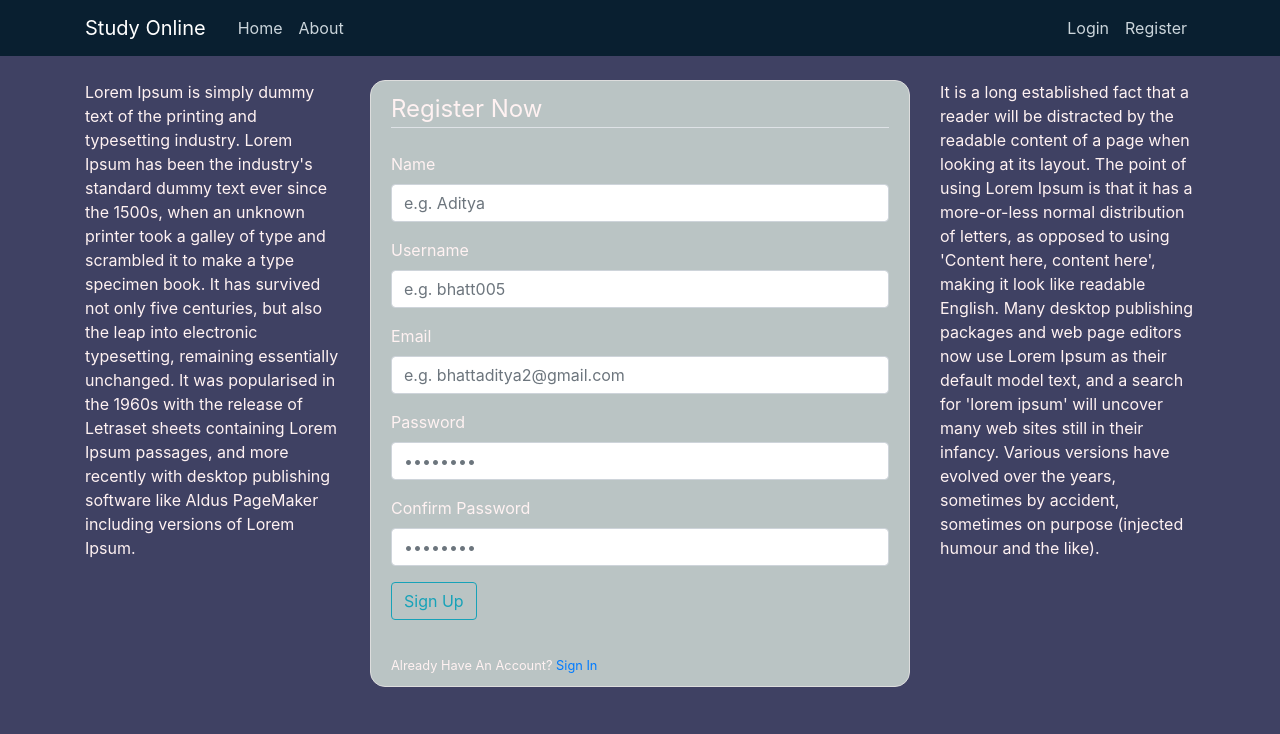
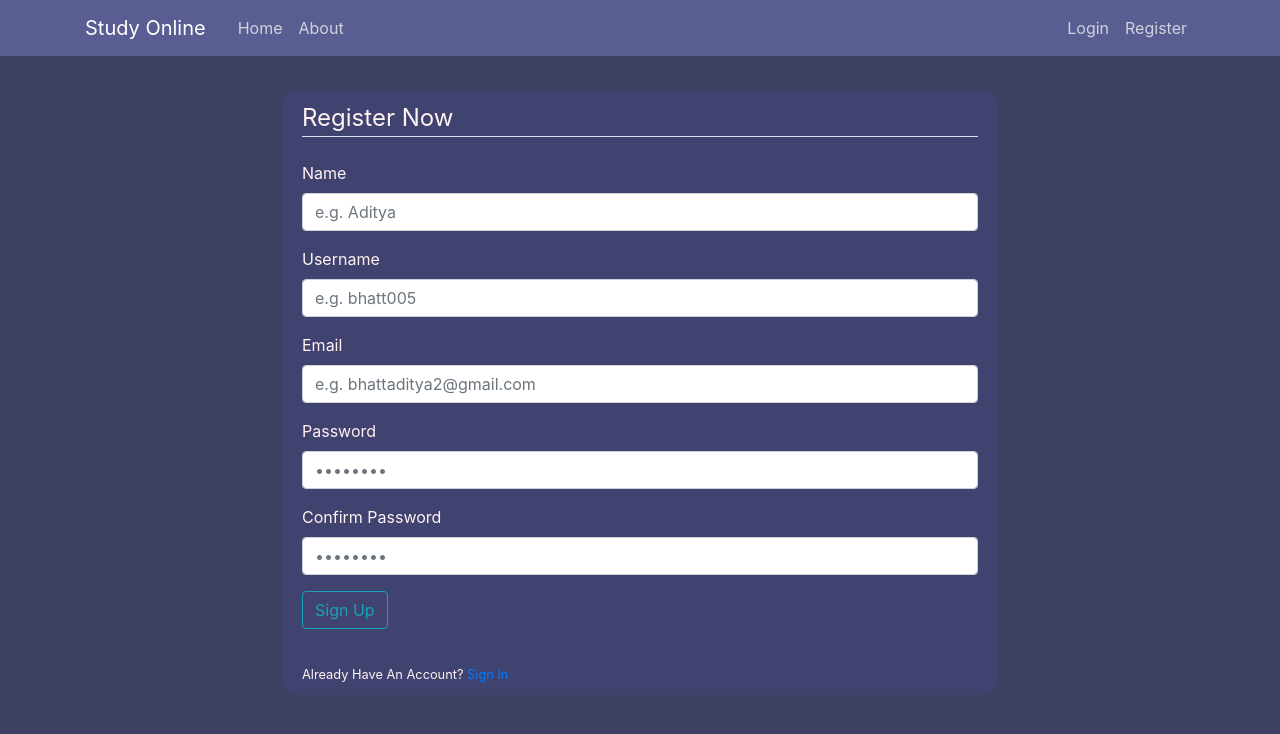
Before and after one commit to bhattaditya/StudyOnline, a Flask app: page /register in a window 1280 px wide. Shown: the top 734 px of the page. Run offline with Flask 2, Linux system fonts and the light colour scheme; some libraries are stand-ins or nearby versions.

Commit message:
changed layout and added 2 more blocks i.e left, right

```diff
--- a/studyonline/routes.py
+++ b/studyonline/routes.py
@@ -24,7 +24,7 @@ def home():
     """
     Home Page/ Landing Page
     """
-    rooms = Room.query.all()
+    rooms = Room.query.order_by(Room.date_created.desc()).all()
     return render_template('home.html', title='Home', rooms=rooms)
 
 @app.route('/about')
@@ -75,6 +75,7 @@ def logout():
     """
 
     logout_user()
+    flash('Logged out! see you next time.', 'success')
     return redirect(url_for('home'))
 
 @app.route('/register', methods=['GET','POST'])
@@ -173,4 +174,11 @@ def create_room():
 def profile(username):
     user = User.query.filter_by(username=username).first()
     # print(user)
+    # join()
     return render_template('profile.html', user=user)
+
+
+# def join():
+#     for room in current_user.rooms:
+#         print(room.id)
+        # can't join as room is created by that user itself.
--- a/studyonline/static/css/main.css
+++ b/studyonline/static/css/main.css
@@ -4,8 +4,8 @@ body {
   margin-top: 5rem;
 }
 
-.bg-steel {
-  background-color: #091f30;
+.navbar-color {
+  background:  #5a5d91;
 }
 
 .site-header .navbar-nav .nav-link {
@@ -21,16 +21,14 @@ body {
 }
 
 .content-section {
-  background: #bac4c4;
+  background: #404370;
   padding: 10px 20px;
-  border: 1px solid #dddddd;
   border-radius: 15px;
   margin-bottom: 20px;
 }
 
 .article-title {
-  color: #444444;
-
+  color: #f0eeee;
 }
 
 .article-title:hover {
@@ -48,7 +46,6 @@ body {
 .article-metadata {
   padding-bottom: 10px;
 }
-
 
 .account-img {
   height: 125px;
@@ -70,3 +67,29 @@ body {
 .article-date{
   text-align: right;
 }
+
+button{
+  background-color: #a4a8f0;
+  border-radius: 5px;
+}
+
+.new-container{
+  display: grid;
+  grid-template-columns: 1fr 3fr 1fr;
+  padding: 10px;
+}
+
+.topics-covered, .main-content, .not-sure {
+  padding: 0 20px 0 20px;
+}
+
+@media screen and (max-width: 650px) {
+  .topics-covered,
+  .not-sure {
+    display: none;
+  }
+  .new-container{
+    grid-template-columns: 100%;
+    min-width: 400px;
+  }
+}
--- /dev/null
+++ b/studyonline/static/js/main.js
@@ -0,0 +1,9 @@
+function changeColor(color) {
+    document.getElementById("demo").style.background = color;
+    document.getElementById("demo").innerHTML = "Joined!";
+    membersIncrease()
+}
+function membersIncrease() {
+    current_value = document.getElementById("demo1").nodeValue
+    document.getElementById("demo1").innerHTML = current_value+1;
+}
--- a/studyonline/templates/layout.html
+++ b/studyonline/templates/layout.html
@@ -8,6 +8,7 @@
     <!-- Bootstrap CSS -->
     <link rel="stylesheet" href="https://stackpath.bootstrapcdn.com/bootstrap/4.3.1/css/bootstrap.min.css" integrity="sha384-ggOyR0iXCbMQv3Xipma34MD+dH/1fQ784/j6cY/iJTQUOhcWr7x9JvoRxT2MZw1T" crossorigin="anonymous">
     <link rel="stylesheet" href="{{url_for('static', filename='css/main.css')}}" type="text/css">
+    <script src="{{url_for('static', filename='js/main.js')}}"></script>
     {% if title %}
         <title>{{title}}</title>
     {% else %}
@@ -16,7 +17,7 @@
 </head>
 <body>
     <header class="site-header">
-        <nav class="navbar navbar-expand-md navbar-dark bg-steel fixed-top">
+        <nav class="navbar navbar-expand-md navbar-dark navbar-color fixed-top">
           <div class="container">
             <a class="navbar-brand mr-4" href="/">Study Online</a>
             <button class="navbar-toggler" type="button" data-toggle="collapse" data-target="#navbarToggle" aria-controls="navbarToggle" aria-expanded="false" aria-label="Toggle navigation">
@@ -37,25 +38,17 @@
                     <a class="nav-item nav-link" href="{{url_for('login')}}">Login</a>
                     <a class="nav-item nav-link" href="{{url_for('register')}}">Register</a>
                 {% endif %}
-
               </div>
             </div>
           </div>
         </nav>
     </header>
-    <main role="main" class="container">
-        <div class="row">
-            <div class="col-md-3">
-                <p>
-                    Lorem Ipsum is simply dummy text of the printing and typesetting industry.
-                    Lorem Ipsum has been the industry's standard dummy text ever since the 1500s,
-                    when an unknown printer took a galley of type and scrambled it to make a type specimen book. It has survived not only five centuries,
-                    but also the leap into electronic typesetting, remaining essentially unchanged.
-                    It was popularised in the 1960s with the release of Letraset sheets containing Lorem Ipsum passages,
-                    and more recently with desktop publishing software like Aldus PageMaker including versions of Lorem Ipsum.
-                </p>
+    <div class="new-container">
+        <div class="topics-covered">
+            {% block left %}{% endblock %}
         </div>
-            <div class="col-md-6">
+
+        <div class="main-content">
             {% with messages = get_flashed_messages(with_categories=true) %}
             {% if messages %}
                 {% for category, message in messages %}
@@ -67,18 +60,12 @@
             {% endwith %}
             {% block content %}{% endblock %}
         </div>
-            <div class="col-md-3">
-                <p>
-                    It is a long established fact that a reader will be distracted by the readable content of a page when looking at its layout.
-                    The point of using Lorem Ipsum is that it has a more-or-less normal distribution of letters, as opposed to using 'Content here,
-                    content here', making it look like readable English.
-                    Many desktop publishing packages and web page editors now use Lorem Ipsum as their default model text, and a search for
-                    'lorem ipsum' will uncover many web sites still in their infancy.
-                    Various versions have evolved over the years, sometimes by accident, sometimes on purpose (injected humour and the like).
-                </p>
+
+        <div class="not-sure">
+            {% block right %}{% endblock %}
         </div>
     </div>
-    </main>
+
     <!-- Optional JavaScript -->
     <!-- jQuery first, then Popper.js, then Bootstrap JS -->
     <script src="https://code.jquery.com/jquery-3.3.1.slim.min.js" integrity="sha384-q8i/X+965DzO0rT7abK41JStQIAqVgRVzpbzo5smXKp4YfRvH+8abtTE1Pi6jizo" crossorigin="anonymous"></script>
--- a/studyonline/templates/room.html
+++ b/studyonline/templates/room.html
@@ -11,9 +11,9 @@
 
         <h1>{{room.description}}</h1>
         {% if rooms_number|length == 0 %}
-            <h3>As of now there are {{room.total_members}} Participants</h3>
+            <h5>As of now there are {{room.total_members}} Participants</h5>
         {% else %}
-            <h3>As of now there are {{room.total_members}} Participants</h3>
+            <h5>As of now there are {{room.total_members}} Participants</h5>
             <li>
 
             </li>
```
Also changed, not shown: studyonline/templates/home.html (+31 -2 lines), studyonline/static/profile_pics/1ff3520908e1e4b1.jpg (added), studyonline/static/profile_pics/9c5c2cc272fea755.jpg (added), 1 other file. Lines whose indentation alone changed are shown as unchanged.
